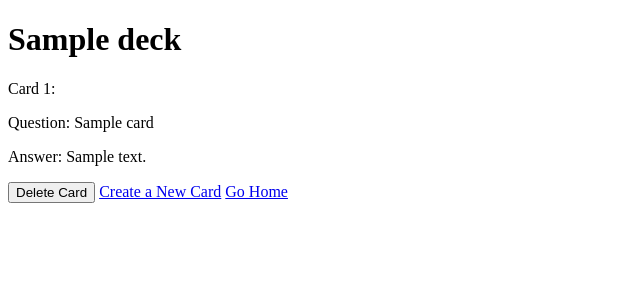
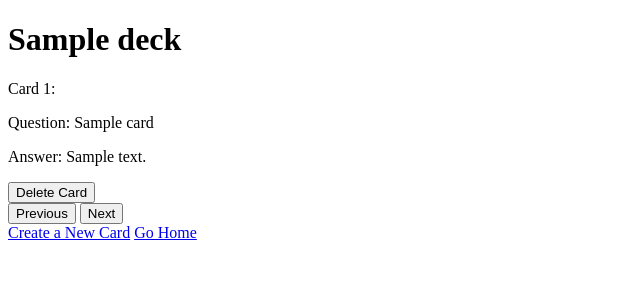
Before and after one commit to BuzzerrdBaait/Flashcardzz, a Django app: page /view_deck/1/ in a window 1280 px wide. Shown: the top 300 px of the page, without its empty margins (0-640 px from the left). Run offline with Django 4.2, Linux system fonts and the light colour scheme; a user stored in the database is signed in; tables that the repository leaves empty hold one stand-in row (values such as "Sample post").

Commit message:
incorporated javascript to make allow the user to go to the next card or back a card

```diff
--- a/flashcardgame/urls.py
+++ b/flashcardgame/urls.py
@@ -10,7 +10,7 @@ from django.contrib.auth import views as auth_views
 
 urlpatterns = [
 
-    path("", include("flashcardgameapp.urls")),
+    path(" ", include("flashcardgameapp.urls")),
 
     path('admin/', admin.site.urls),
 
--- a/flashcardgameapp/templates/flashcardgameapp/login.html
+++ b/flashcardgameapp/templates/flashcardgameapp/login.html
@@ -20,7 +20,7 @@
 
             <a href="{% url 'register' %}">Need to register?</a>
 
-            <a href="{%url 'password_reset%}">Reset password</a>
+            <a href="{%url 'password_reset'%}">Reset password</a>
 
             <a href="{% url 'home' %}">Home</a>
 
--- a/flashcardgameapp/templates/flashcardgameapp/view_deck.html
+++ b/flashcardgameapp/templates/flashcardgameapp/view_deck.html
@@ -1,22 +1,58 @@
 <!DOCTYPE html>
+
+
 
 <html lang="en">
 
+
+
 <head>
+
+
 
     <meta charset="UTF-8">
 
+
+
     <title>{{ deck.title }}</title>
+
+
+
+    <style>
+
+        .card-container {
+
+            display: none;
+
+        }
+
+
+
+        .visible {
+
+            display: block;
+
+        }
+
+    </style>
+
+
 
 </head>
 
+
+
 <body>
 
-     <H1>{{deck.title}}</H1>
+
+
+    <H1>{{ deck.title }}</H1>
 
 
 
     {% for card in cards %}
+
+        <div class="card-container" id="card-{{ card.id }}">
 
             <p>Card {{ card.id }}:</p>
 
@@ -36,7 +72,21 @@
 
             </form>
 
+        </div>
+
     {% endfor %}
+
+
+
+    <div id="navigation-buttons">
+
+        <button onclick="showPrevious()">Previous</button>
+
+        <button onclick="showNext()">Next</button>
+
+    </div>
+
+
 
     <a href="{% url 'create_card' deck.id %}">Create a New Card</a>
 
@@ -44,6 +94,62 @@
 
 
 
+    <script>
+
+        var currentCardIndex = 0;
+
+        var cards = document.querySelectorAll('.card-container');
+
+
+
+        function showCard(index) {
+
+            cards.forEach(function(card, i) {
+
+                card.classList.remove('visible');
+
+                if (i === index) {
+
+                    card.classList.add('visible');
+
+                }
+
+            });
+
+        }
+
+
+
+        function showNext() {
+
+            currentCardIndex = (currentCardIndex + 1) % cards.length;
+
+            showCard(currentCardIndex);
+
+        }
+
+
+
+        function showPrevious() {
+
+            currentCardIndex = (currentCardIndex - 1 + cards.length) % cards.length;
+
+            showCard(currentCardIndex);
+
+        }
+
+
+
+        // Show the initial card
+
+        showCard(currentCardIndex);
+
+    </script>
+
+
+
 </body>
 
+
+
 </html>
```
Lines whose indentation alone changed are shown as unchanged.
